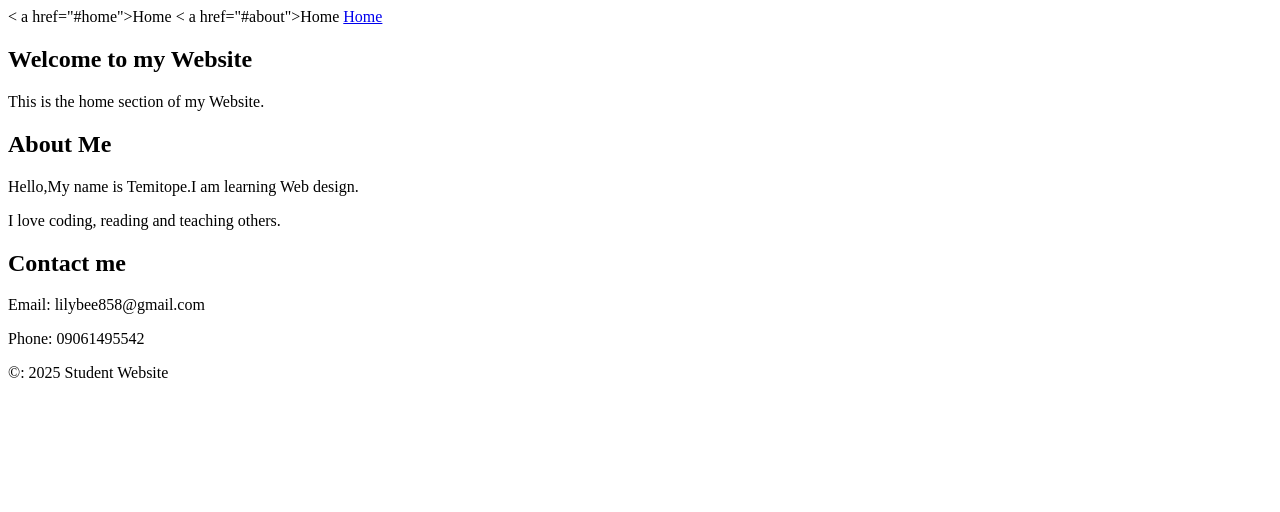
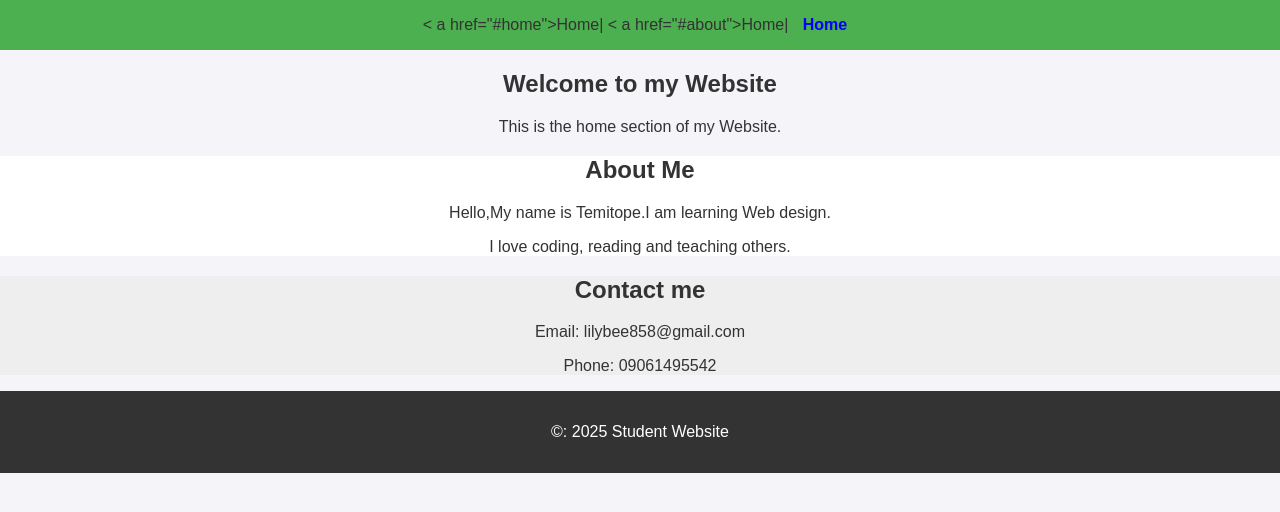
Before and after one commit to gjusta04/Temitope-Website-, a plain HTML site: page index.html in a window 1280 px wide. Drawn offline with Linux system fonts and the light colour scheme.

Commit message:
Update index.html

```diff
--- a/index.html
+++ b/index.html
@@ -2,16 +2,16 @@
 <html lang="en">
   <head>
     <meta charset="UTF-8">
-    <meta name="viewport"content=width=device-width,initial-scale=1.0">
+    <meta name="viewport"content="width=device-width, initial-scale=1.0">
     <title>My Website</title>
     <style>
       /* General Style */
-      body(
+      body {
       Font-family: Arial,sans-serif;
       margin: 0;
         text-align: center;
         background: #f4f4f9;
-      color:#333
+      color: #333;
         }
 
         /* Navigation*/
@@ -21,28 +21,28 @@
         position: sticky;
         top: 0;
       }
-      nav{
+      nav a{
         color: blue;
         text-decoration :none;
-        margin: 0 10px
-        font-weight: bold
+        margin: 0 10px;
+        font-weight: bold;
       }
 
       /* Section Style */
       section{
-        padding: }rem;
+        padding: }rem 1rem;
         min-height: 100vh;
 
       /* Full Screen */
       }
       #home {
-        background: #ddd
+        background: #ddd;
       }
       #about {
-        background: #heee
+        background: #fff;
       }
       #contact {
-        background: #fff
+        background: #eee;
       }
 
       /* Footer */
@@ -57,8 +57,8 @@
 
     <!--Navigation-->
     <nav>
-      < a href="#home">Home</a>
-      < a href="#about">Home</a>
+      < a href="#home">Home</a>|
+      < a href="#about">Home</a>|
       <a href="#contact">Home</a>
     </nav>
 
```
